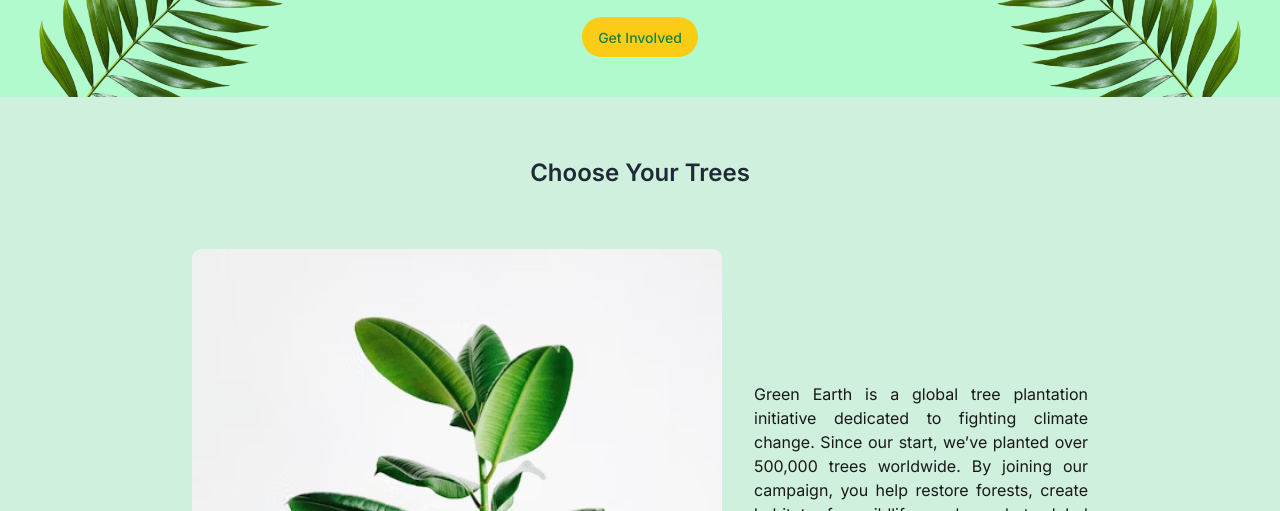
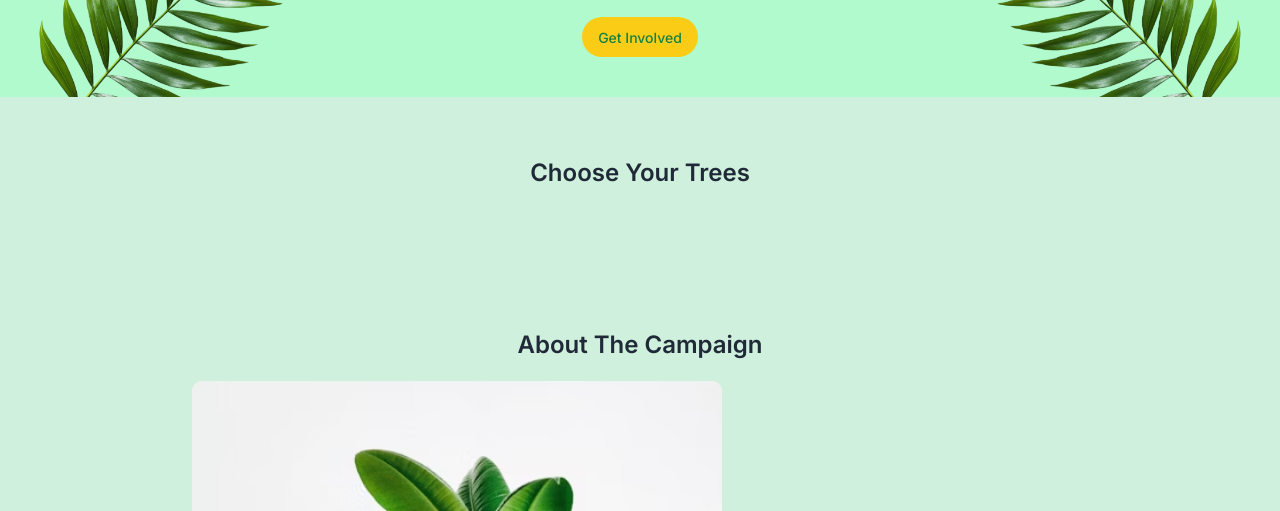
Before and after one commit to syedshafinahmed/Green-Earth, a plain HTML site: page index.html in a window 1280 px wide. Shown: the part 247-758 px from the top of the page. Drawn offline with nearby package versions, Linux system fonts and the light colour scheme.

Commit message:
added plant section title

```diff
--- a/index.html
+++ b/index.html
@@ -43,7 +43,7 @@
 
 
 
-
+    <p class="font-semibold text-2xl text-[#1F2937] text-center pt-20 pb-5 bg-[#CFF0DC]">About The Campaign</p>
 
     <section class="bg-[#CFF0DC]">
         <div class="flex flex-col-reverse md:flex-row justify-between items-center max-w-4xl mx-auto pb-20 gap-x-0 md:gap-x-8">
```
